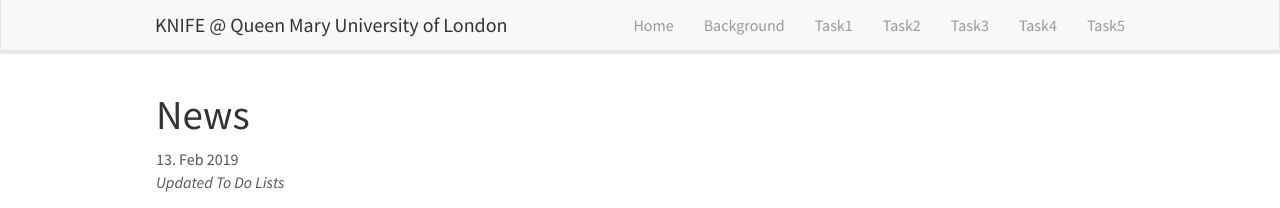
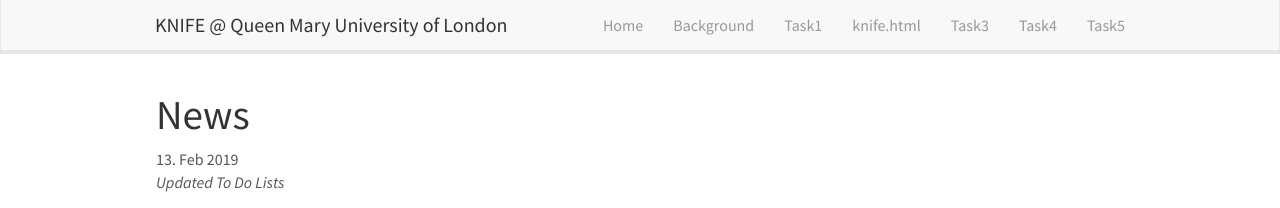
Before and after one commit to knifeqmul/knifeqmul.github.io, a Jekyll site: the page built from _pages/allnews.md, in a window 1280 px wide. Shown: the top 208 px of the page. Built offline with Jekyll 4.4.1, drawn with Linux system fonts in a browser that asks for light colours; nearby versions of some CDN libraries.

Commit message:
Update header.html

```diff
--- a/_includes/header.html
+++ b/_includes/header.html
@@ -15,7 +15,7 @@
 		<li><a href="{{ site.url }}{{ site.baseurl }}/">Home</a></li>
 		<li><a href="{{ site.url }}{{ site.baseurl }}/background">Background</a></li>
 		<li><a href="{{ site.url }}{{ site.baseurl }}/task1">Task1</a></li>
-		<li><a href="{{ site.url }}{{ site.baseurl }}/task2">Task2</a></li>
+		<li><a href="{{ site.url }}{{ site.baseurl }}/task2">knife.html</a></li>
 		<li><a href="{{ site.url }}{{ site.baseurl }}/task3">Task3</a></li>
 		<li><a href="{{ site.url }}{{ site.baseurl }}/task4">Task4</a></li>
 		<li><a href="{{ site.url }}{{ site.baseurl }}/task5">Task5</a></li>
```
